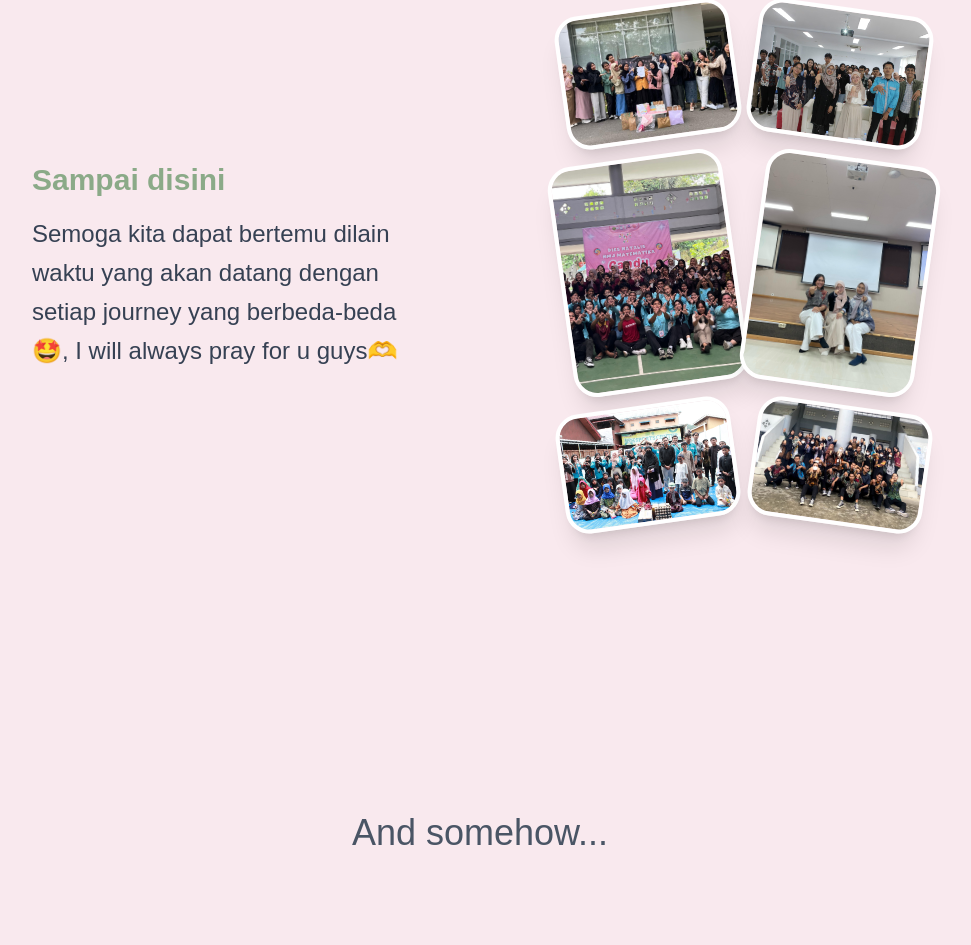
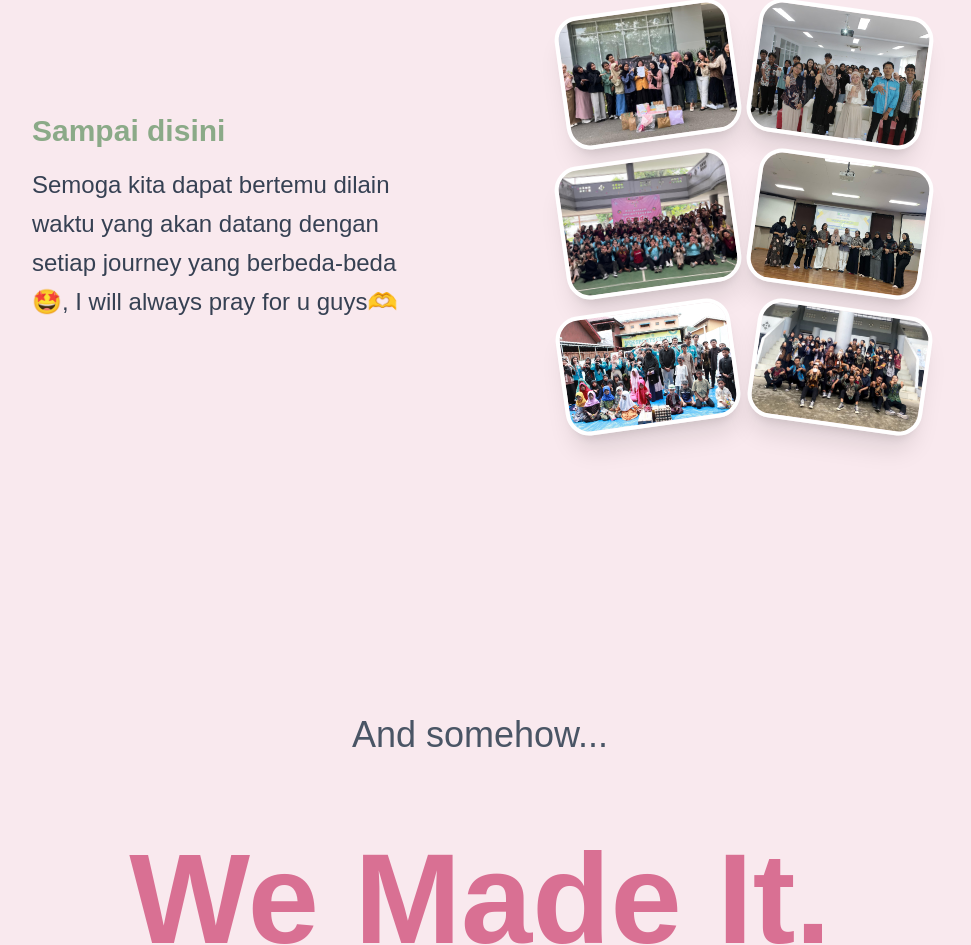
Before and after one commit to pyytryy/graduation-website, a Next.js app: page / in a window 1280 px wide. Shown: the part 7295-8240 px from the top of the page, without its empty margins (160-1131 px from the left). Built offline with nearby package versions, Linux system fonts and the light colour scheme.

Commit message:
Update page.tsx

```diff
--- a/app/page.tsx
+++ b/app/page.tsx
@@ -57,7 +57,7 @@ export default function Home() {
    {
       title: "Sampai disini",
       text: "Semoga kita dapat bertemu dilain waktu yang akan datang dengan setiap journey yang berbeda-beda🤩, I will always pray for u guys🫶",
-         images: ["/journey/semhas.jpeg", "/journey/meditif.jpeg", "/journey/diess.jpg", "/journey/sekre.jpg", "/journey/sosmas.jpeg", "/journey/pertama.jpeg"]
+         images: ["/journey/semhas.jpeg", "/journey/meditif.jpeg", "/journey/diess.jpg", "/journey/sekre.jpeg", "/journey/sosmas.jpeg", "/journey/Pertama.jpeg"]
     }
   ];
 
```
